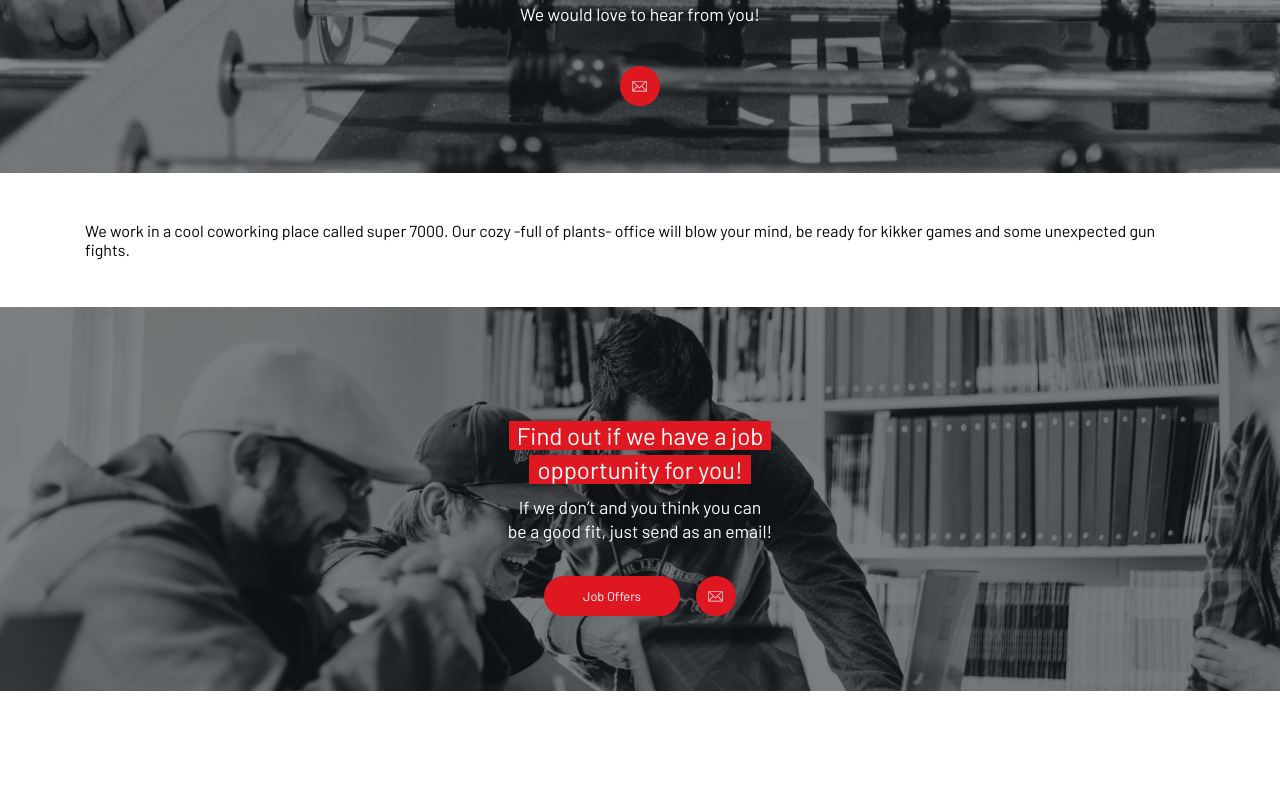
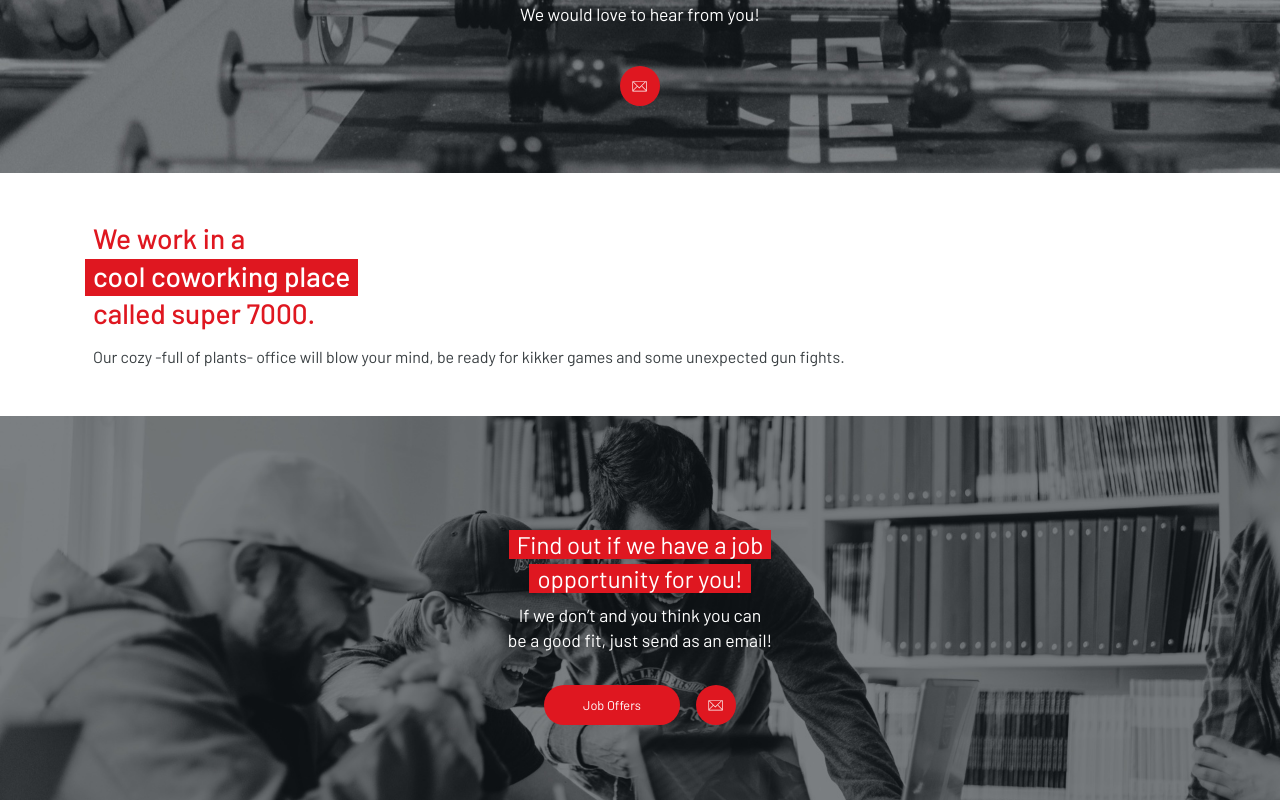
Before and after one commit to axlbert/schmiede-website-new, a Next.js app: page /about in a window 1280 px wide. Shown: the part 2401-3201 px from the top of the page. Before the commit the page ends 3092 px from the top, so only its background shows below. Built offline with nearby package versions, Linux system fonts and the light colour scheme.

Commit message:
init office carousel description

```diff
--- a/pages/about/about.css
+++ b/pages/about/about.css
@@ -26,3 +26,32 @@
   color: white;
   font-size: 1.1rem;
 }
+
+/**
+ * CAROUSEL
+ */
+.Carousel-Subtitle {
+  display: inline-block;
+}
+.Carousel-Subtitle {
+  display: inline-block;
+  margin-left: .5rem;
+  color: #df1720;
+  font-size: 1.75rem;
+  font-weight: 500;
+}
+.Carousel-Title {
+  display: inline-block;
+  background-color: #df1720;
+  margin-top: .25rem;
+  padding: 0 .5rem .15rem;
+  color: white;
+  font-size: 1.75rem;
+  font-weight: 500;
+}
+.Carousel-Paragraph {
+  margin-top: 1rem;
+  margin-left: .5rem;
+  color: #393f42;
+  line-height: 1.4;
+}
--- a/pages/about/index.js
+++ b/pages/about/index.js
@@ -18,6 +18,9 @@ function renderMembers() {
   });
 }
 
+/**
+ * About page component.
+ */
 export default function About() {
   return (
     <div className="About">
@@ -122,11 +125,22 @@ export default function About() {
 
       <div className="container my-5">
         <div>
-        We work in a
-cool coworking place
-called super 7000.
-Our cozy -full of plants- office will blow your mind, be ready for kikker
-games and some unexpected gun fights.
+          <div className="Carousel-Description">
+            <div>
+              <span className="Carousel-Subtitle">We work in a</span>
+            </div>
+            <div>
+              <span className="Carousel-Title">cool coworking place</span>
+            </div>
+            <div>
+              <span className="Carousel-Subtitle">called super 7000.</span>
+            </div>
+            <div className="Carousel-Paragraph">
+              Our cozy -full of plants- office will blow your mind,
+              be ready for kikker games and some unexpected gun fights.
+            </div>
+          </div>
+
         </div>
       </div>
 
```
